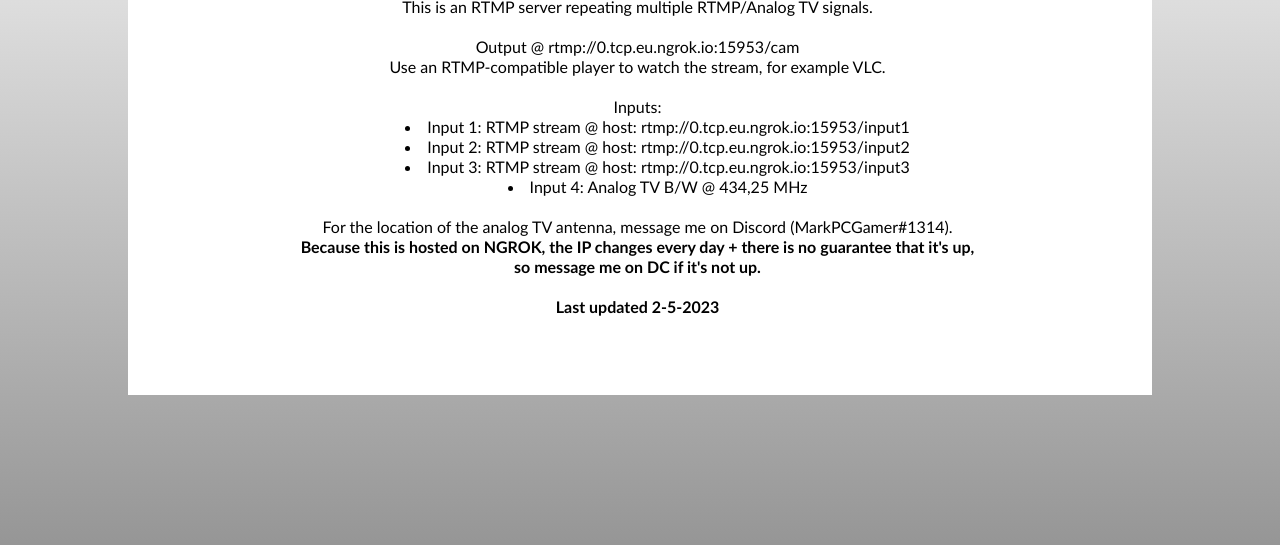
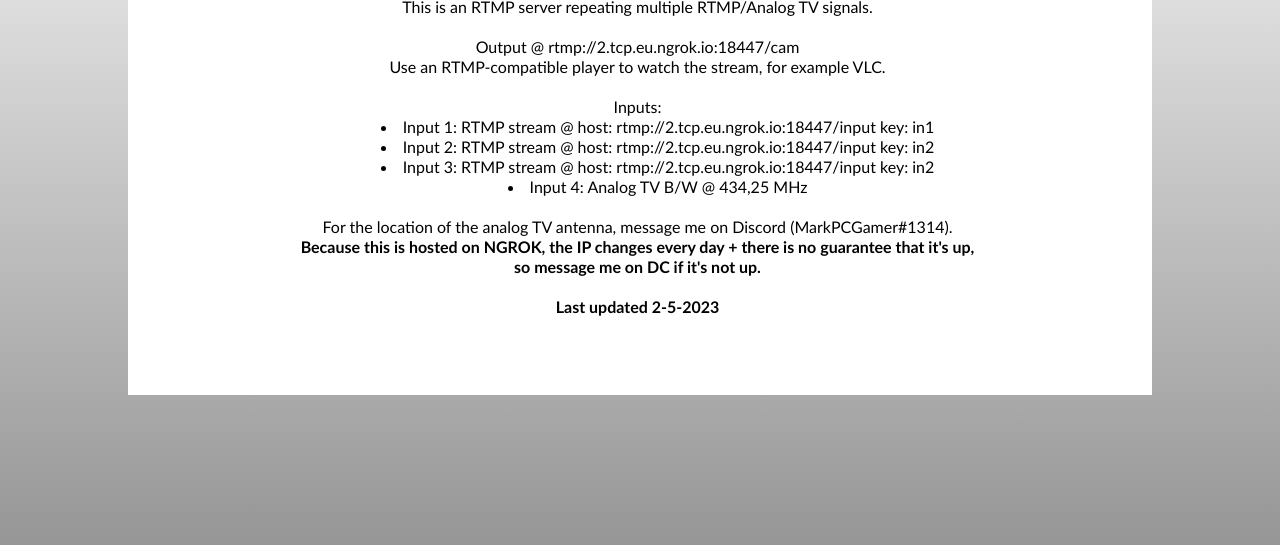
Before and after one commit to MarkPCExpertYT/markpcexpertyt.github.io, a plain HTML site: page other_livestream-repeater.html in a window 1280 px wide. Shown: the part 203-748 px from the top of the page. Drawn offline with Linux system fonts and the light colour scheme.

Commit message:
Update other_livestream-repeater.html

```diff
--- a/other_livestream-repeater.html
+++ b/other_livestream-repeater.html
@@ -69,10 +69,10 @@
 	</script>
 </div></div></div>
 <div class="textstyle1"><div id="container_450824da"><div id="container_450824da_padding" ><div class="textstyle2"></div>
-<div class="textstyle1"><span class="textstyle8">Live stream repeater<br/></span><span class="textstyle9">This is an RTMP server repeating multiple RTMP/Analog TV signals.<br/><br/>Output @ rtmp://0.tcp.eu.ngrok.io:15953/cam<br/>Use an RTMP-compatible player to watch the stream, for example VLC.<br/> <br/>Inputs: <br/></span><ul id="ul_29c6944a" class="ulstyle1">
-<li><span class="textstyle9">Input 1: RTMP stream @ host: rtmp://0.tcp.eu.ngrok.io:15953/input1</span></li>
-<li><span class="textstyle9">Input 2: RTMP stream @ host: rtmp://0.tcp.eu.ngrok.io:15953/input2</span></li>
-<li><span class="textstyle9">Input 3: RTMP stream @ host: rtmp://0.tcp.eu.ngrok.io:15953/input3</span></li>
+<div class="textstyle1"><span class="textstyle8">Live stream repeater<br/></span><span class="textstyle9">This is an RTMP server repeating multiple RTMP/Analog TV signals.<br/><br/>Output @ rtmp://2.tcp.eu.ngrok.io:18447/cam<br/>Use an RTMP-compatible player to watch the stream, for example VLC.<br/> <br/>Inputs: <br/></span><ul id="ul_29c6944a" class="ulstyle1">
+<li><span class="textstyle9">Input 1: RTMP stream @ host: rtmp://2.tcp.eu.ngrok.io:18447/input key: in1</span></li>
+<li><span class="textstyle9">Input 2: RTMP stream @ host: rtmp://2.tcp.eu.ngrok.io:18447/input key: in2</span></li>
+<li><span class="textstyle9">Input 3: RTMP stream @ host: rtmp://2.tcp.eu.ngrok.io:18447/input key: in2</span></li>
 <li><span class="textstyle9">Input 4: Analog TV B/W @ 434,25 MHz </span></li>
 </ul>
 <span class="textstyle9"><br/>For the location of the analog TV antenna, message me on Discord (MarkPCGamer#1314).<br/></span><span class="textstyle10">Because this is hosted on NGROK, the IP changes every day + there is no guarantee that it's up, <br/>so message me on DC if it's not up.<br/><br/>Last updated 2-5-2023</span><span class="textstyle9"><br/> <br/> <br/></span></div>
```
